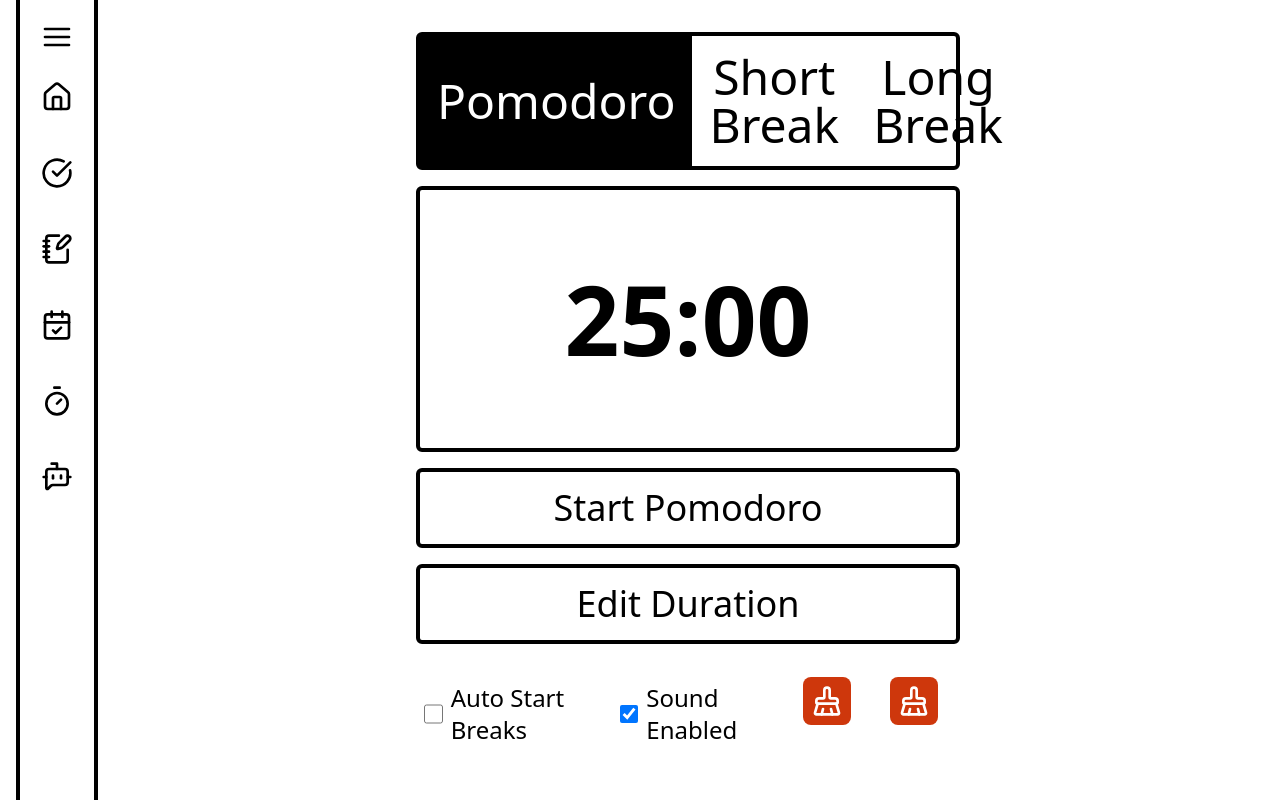
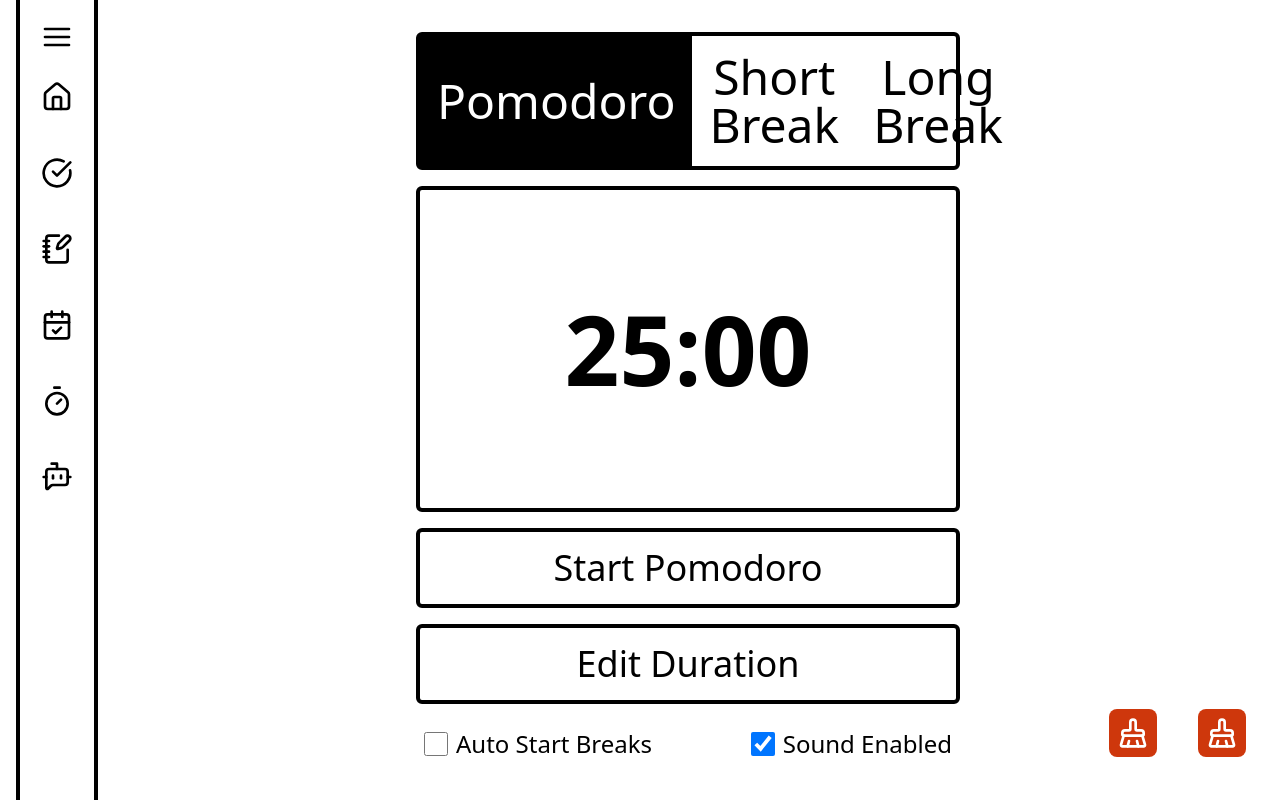
Before and after one commit to 05rentao/grit-hub, a React (Vite) app: page /pomodoro in a window 1280 px wide. Built offline with nearby package versions, Linux system fonts and the light colour scheme.

Commit message:
fix format for ResetStorageButton

```diff
--- a/src/components/PomodoroPage.tsx
+++ b/src/components/PomodoroPage.tsx
@@ -165,8 +165,8 @@ export default function PomodoroPage() {
             value = {settings.soundEnabled}
             label="Sound Enabled"
           />
-          <ResetConfigs />
-          <ResetPomos />
+          <ResetButtons />
+
         </div>
       </div>
     <audio ref={audioRef} src="/alarm.mp3" preload="auto" />
@@ -285,24 +285,13 @@ export function TimeEdit({minutes, seconds, handleSubmit, editMin, setEditMin, e
   )
 };
 
-export function ResetConfigs() {
-  return (
-    <ResetStorageButton storageKey='mode-configs' label='Reset Configs' />
-  );
+function ResetButtons() {
+    return (
+      <ResetStorageBox
+        buttons={[
+          { storageKey: 'mode-configs', label: 'Reset Configs' },
+          { storageKey: 'pomodoro-session', label: 'Pomodoros' }
+        ]}
+      />
+    );
 }
-
-export function ResetPomos() {
-  return (
-    <ResetStorageButton storageKey='pomodoro-session' label='Reset Pomodoro' className='' />
-  );
-}
-
-function Reset() {
-    <ResetStorageBox
-      buttons={[
-        {storageKey: 'mode-configs', label: 'Reset Configs'},
-        {storageKey: 'pomodoro-session', label:'Reset Pomodoro'}
-
-    ]}
-  />
-}
--- a/src/components/ResetStorageButton.tsx
+++ b/src/components/ResetStorageButton.tsx
@@ -14,7 +14,7 @@ export default function ResetStorageBox({
 }) {
     return (
         <div className={`fixed bottom-4 right-4 z-50 ${className}`}>
-            <div className="flex flex-row items-center justify-right">
+            <div className="flex flex-row items-start justify-right gap-0">
                 {buttons.map((button) => (
                     <ResetStorageButton
                         key={button.storageKey}
```
